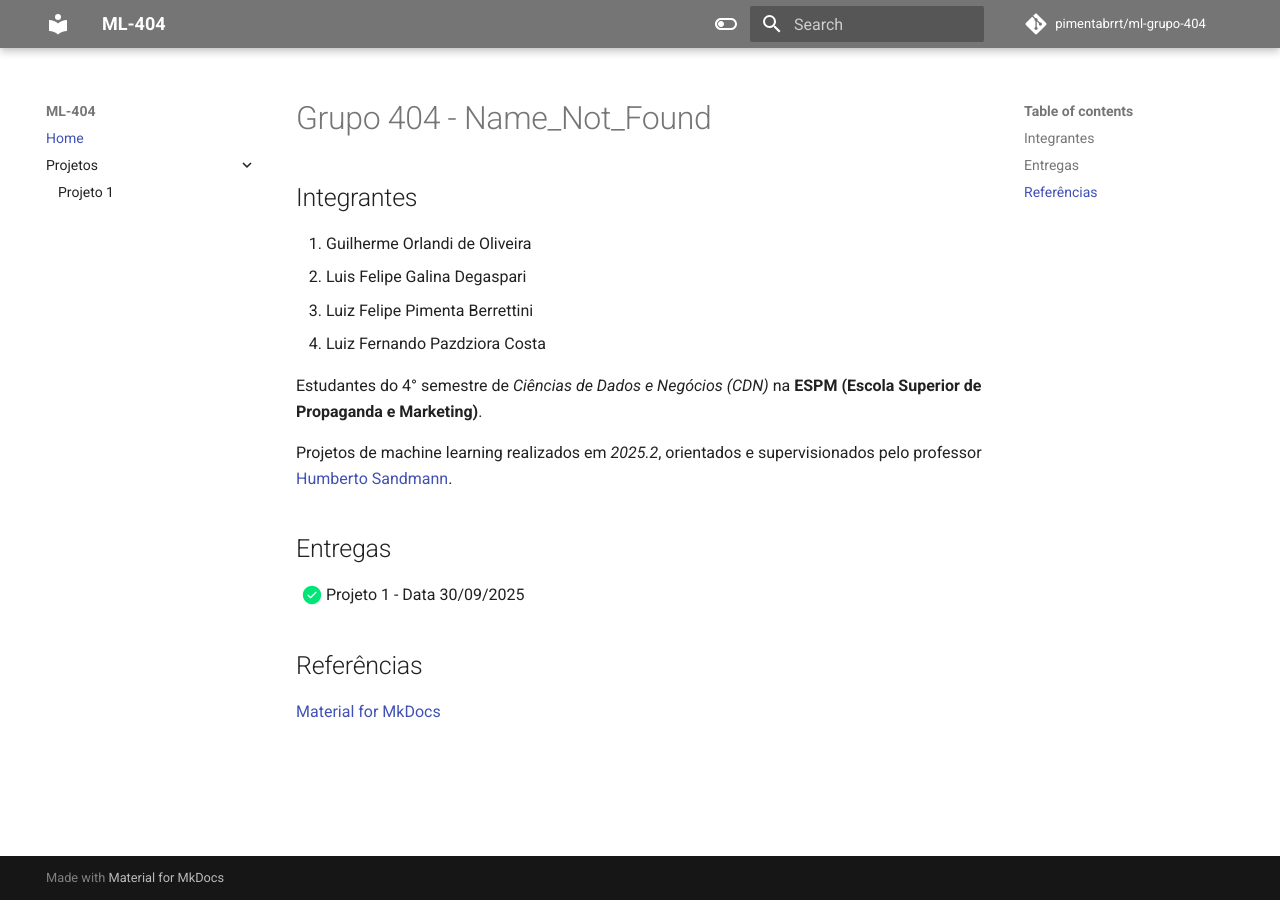
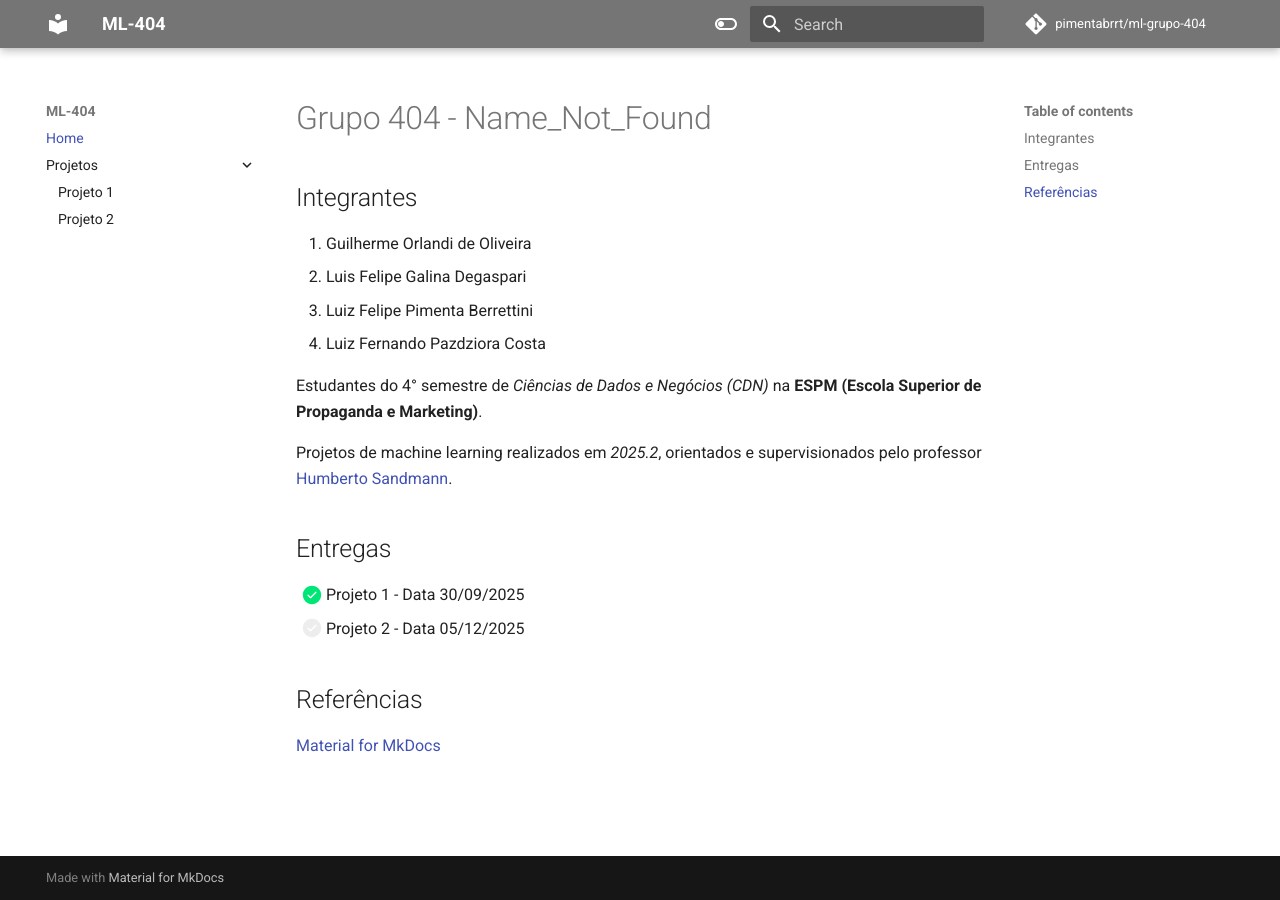
Before and after one commit to PimentaBrrt/ml-grupo-404, an MkDocs documentation site: the page built from docs/index.md, in a window 1280 px wide. Built offline with MkDocs 1.6.1 and Material for MkDocs 9.7.7, drawn with Linux system fonts in a browser that asks for light colours; comment, search, counter and statistics services are not loaded.

Commit message:
Add página do projeto 2

```diff
--- a/docs/index.md
+++ b/docs/index.md
@@ -14,6 +14,7 @@ Projetos de machine learning realizados em *2025.2*, orientados e supervisionado
 ## Entregas
 
 - [x] Projeto 1 - Data 30/09/2025
+- [ ] Projeto 2 - Data 05/12/2025
 
 ## Referências
 
--- a/mkdocs.yml
+++ b/mkdocs.yml
@@ -135,3 +135,4 @@ nav:
   - Home: index.md
   - Projetos:
     - Projeto 1: ./projeto/main.md
+    - Projeto 2: ./projeto2/main.md
```
Also changed, not shown: docs/projeto2/main.md (added).
